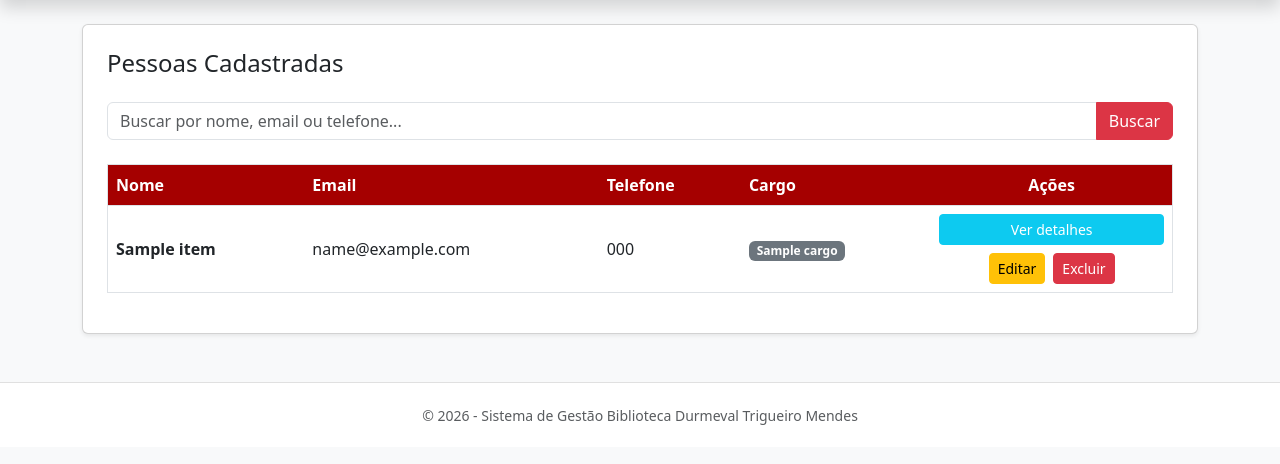
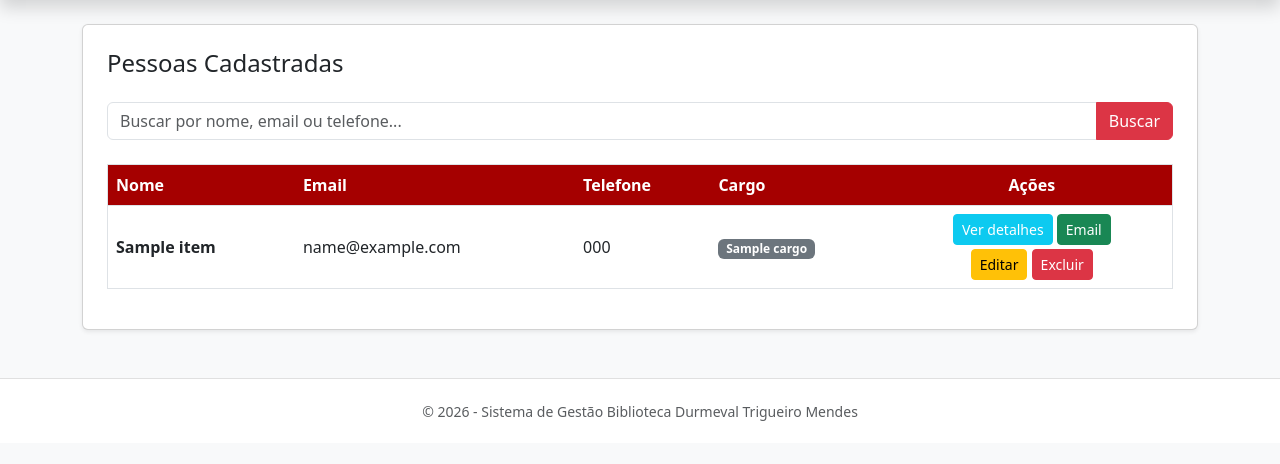
Before and after one commit to camilakaliny15-jpg/sistema_cadastro_estagio, a Flask app: page /pessoas in a window 1280 px wide. Shown: the part 113-577 px from the top of the page. Run offline with Flask 3, Linux system fonts and the light colour scheme; a database or web service that is not in the repository returns one stand-in record (values such as "Sample title"); data that the repository does not hold is empty.

Commit message:
adicionando botão de email e organizando botões

```diff
--- a/templates/pessoas.html
+++ b/templates/pessoas.html
@@ -34,16 +34,23 @@
                     <td>{{ p.email }}</td>
                     <td>{{ p.telefone or 'Não informado' }}</td>
                     <td><span class="badge bg-secondary">{{ p.cargo or 'N/A' }}</span></td>
-<td class="text-center">
+<td class="text-center" style="white-space: nowrap;">
 
-        <div class="mb-2">
+    <div>
         <a href="/view/{{ p.id }}"
-               class="btn btn-sm btn-info text-white w-100">
+           class="btn btn-sm btn-info text-white">
            Ver detalhes
         </a>
+
+        {% if p.email %}
+        <a href="mailto:{{ p.email }}"
+           class="btn btn-sm btn-success">
+           Email
+        </a>
+        {% endif %}
     </div>
 
-        <div class="d-flex justify-content-center gap-2">
+    <div class="mt-1">
         <a href="/edit/{{ p.id }}"
            class="btn btn-sm btn-warning">
            Editar
@@ -57,6 +64,7 @@
     </div>
 
 </td>
+
                 </tr>
                 {% else %}
                 <tr>
```
Also changed, not shown: templates/index.html (+8 -0 lines). Lines whose indentation alone changed are shown as unchanged.
